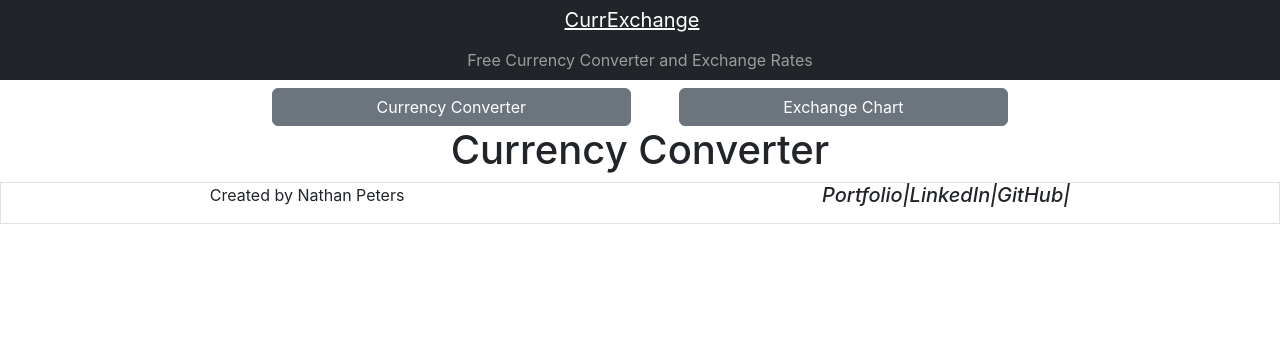
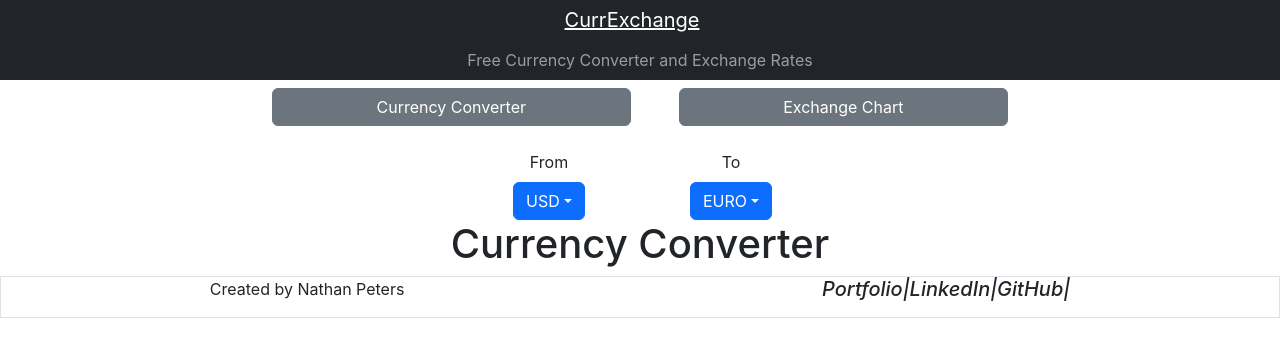
Before and after one commit to nathanpeters8/Currency-Exchange-Rate-App, a React (Create React App) app: page / in a window 1280 px wide. Shown: the top 356 px of the page. Built offline with nearby package versions, Linux system fonts and the light colour scheme.

Commit message:
add from currency and to currency dropdowns

```diff
--- a/src/App.js
+++ b/src/App.js
@@ -31,6 +31,34 @@ function App() {
             </Link>
           </div>
         </div>
+        <div className='container-md d-flex justify-content-center mt-4'>
+          <div className= 'col-2 d-flex flex-column align-items-center'>
+            <label className='form-label'>From</label>
+            <div className="dropdown">
+              <button type='button' className='btn btn-primary dropdown-toggle' data-bs-toggle='dropdown' id='fromDropdown' aria-expanded='false'>
+                USD
+              </button>
+              <ul className="dropdown-menu">
+                <li><a href="#" className="dropdown-item">Link 1</a></li>
+                <li><a href="#" className="dropdown-item">Link 2</a></li>
+                <li><a href="#" className="dropdown-item">Link 3</a></li>
+              </ul>
+            </div>
+          </div>
+          <div className= 'col-2 d-flex flex-column align-items-center'>
+            <label className='form-label'>To</label>
+            <div className="dropdown">
+              <button type='button' className='btn btn-primary dropdown-toggle' data-bs-toggle='dropdown' id='fromDropdown' aria-expanded='false'>
+                EURO
+              </button>
+              <ul className="dropdown-menu">
+                <li><a href="#" className="dropdown-item">Link 1</a></li>
+                <li><a href="#" className="dropdown-item">Link 2</a></li>
+                <li><a href="#" className="dropdown-item">Link 3</a></li>
+              </ul>
+            </div>
+          </div>
+        </div>
         <Switch>
           <Route path='/' exact component={Converter}></Route>
           <Route path='/chart' component={Chart}></Route>
--- a/src/index.js
+++ b/src/index.js
@@ -1,6 +1,7 @@
 import React from 'react';
 import ReactDOM from 'react-dom/client';
 import 'bootstrap/dist/css/bootstrap.css';
+import 'bootstrap/dist/js/bootstrap.bundle.min.js';
 import './index.css';
 import App from './App';
 import reportWebVitals from './reportWebVitals';
```
